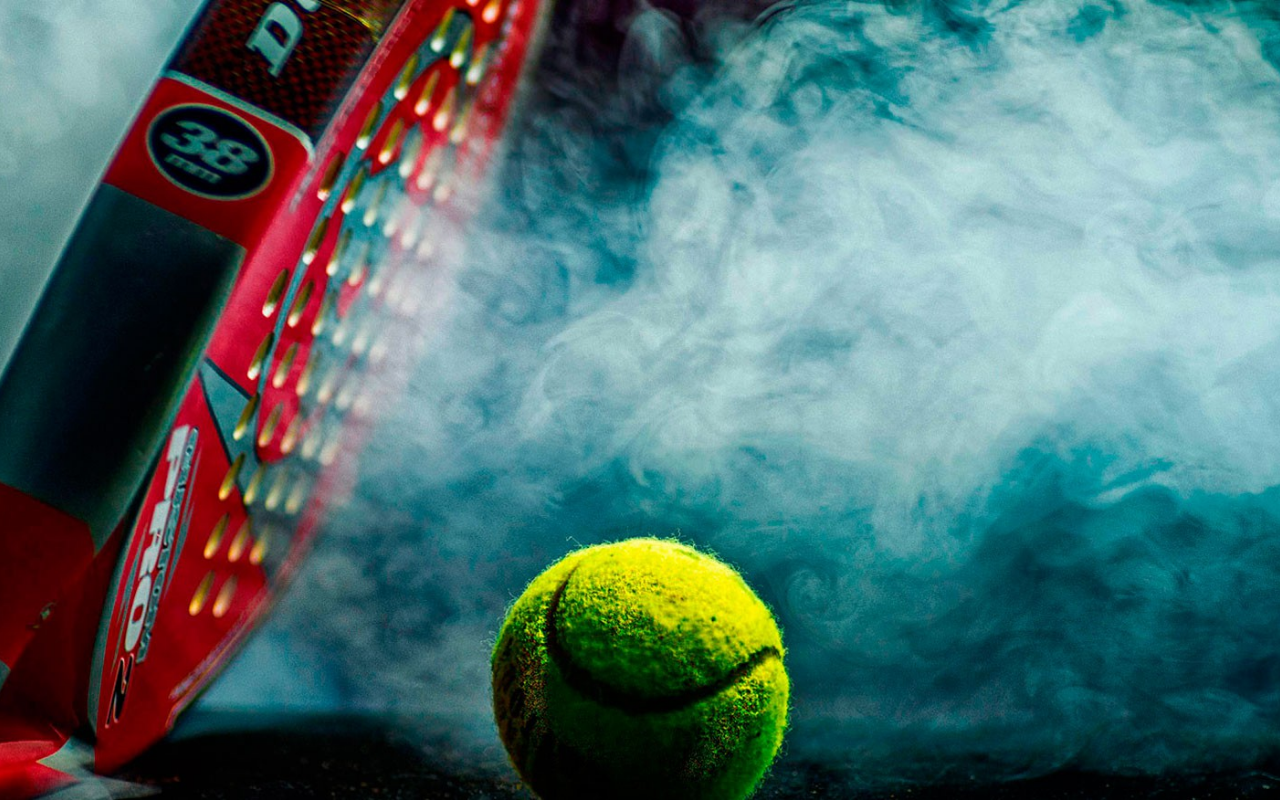
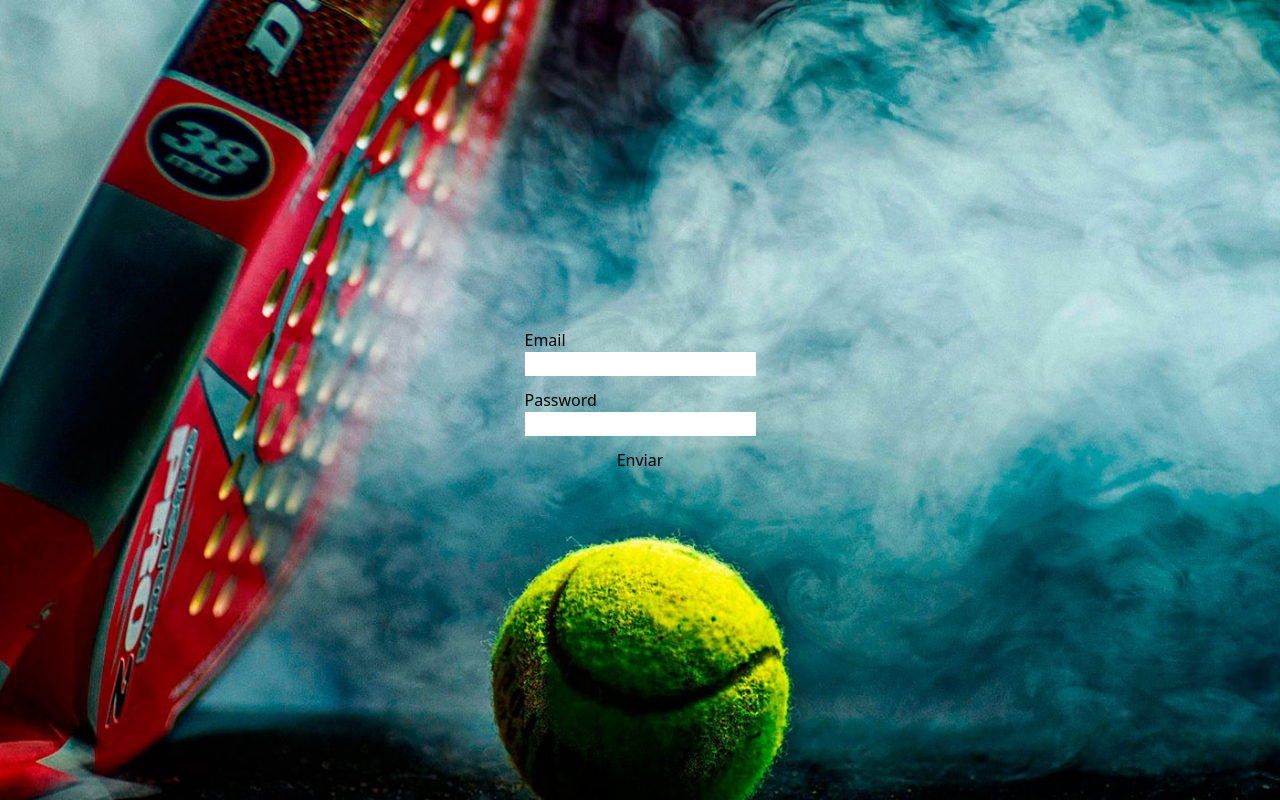
Before and after one commit to franabad/padelweb, a Next.js app: page /register in a window 1280 px wide. Built offline with nearby package versions, Linux system fonts and the light colour scheme.

Commit message:
Register integration

```diff
--- a/package.json
+++ b/package.json
@@ -17,6 +17,7 @@
     "next": "13.2.4",
     "react": "18.2.0",
     "react-dom": "18.2.0",
+    "react-hook-form": "^7.43.9",
     "typescript": "5.0.3"
   },
   "devDependencies": {
--- a/src/app/(auth)/register/page.tsx
+++ b/src/app/(auth)/register/page.tsx
@@ -1,5 +1,7 @@
+import RegisterForm from '@/components/client/registerForm';
+
 const RegisterPage: React.FC = () => {
-  return <div></div>;
+  return <RegisterForm />;
 };
 
 export default RegisterPage;
--- /dev/null
+++ b/src/components/client/auth.tsx
@@ -0,0 +1,25 @@
+import React from 'react';
+import Link from 'next/link';
+
+const Auth = () => {
+  return (
+    <div className='flex'>
+      <Link
+        id="login"
+        className="bg-blue-500 hover:bg-blue-700 text-white font-bold py-2 px-4 rounded-l-3xl"
+        href="/login"
+      >
+        Iniciar sesión
+      </Link>
+      <Link
+        id="login"
+        className="bg-green-600 hover:bg-green-700 text-white font-bold py-2 px-4 rounded-r-3xl"
+        href="/register"
+      >
+        Registrarse
+      </Link>
+    </div>
+  );
+};
+
+export default Auth;
--- a/src/components/client/button.tsx
+++ /dev/null
@@ -1,16 +0,0 @@
-import React from "react";
-import Link from "next/link";
-
-const LoginButton = () => {
-  return (
-    <Link
-      id="login"
-      className="bg-blue-500 hover:bg-blue-700 text-white font-bold py-2 px-4 rounded-3xl"
-      href="/login"
-    >
-      Iniciar sesión
-    </Link>
-  );
-};
-
-export default LoginButton;
--- a/src/components/client/navbar.tsx
+++ b/src/components/client/navbar.tsx
@@ -1,6 +1,6 @@
 'use client';
 import Link from 'next/link';
-import LoginButton from './button';
+import Auth from './auth';
 import Services from './services';
 
 const NavBar = () => {
@@ -46,7 +46,7 @@ const NavBar = () => {
           </Link>
         </div>
         <div className="relative">
-          <LoginButton />
+          <Auth />
         </div>
       </div>
     </nav>
--- /dev/null
+++ b/src/components/client/registerForm.tsx
@@ -0,0 +1,61 @@
+'use client';
+
+import { useForm } from 'react-hook-form';
+
+const RegisterForm = () => {
+  const {
+    register,
+    handleSubmit,
+    formState: { errors },
+  } = useForm();
+
+  const onSubmit = (data: any) => {
+    fetch('http://localhost:4000/register', {
+      method: 'POST',
+      body: JSON.stringify(data),
+    });
+  };
+
+  return (
+    <form
+      className="flex items-center justify-center h-full"
+      onSubmit={handleSubmit(onSubmit)}
+    >
+      <div className="flex flex-col">
+        <div className="flex flex-col mb-3">
+          <label htmlFor="email">Email</label>
+          <input
+            type="text"
+            id="email"
+            {...register('email', {
+              required: 'required',
+              pattern: {
+                value: /\S+@\S+\.\S+/,
+                message: 'Entered value does not match email format',
+              },
+            })}
+          />
+          {errors.email && (
+            <span className="text-xs text-red-600 text-center">
+              Invalid email
+            </span>
+          )}
+        </div>
+        <div className="flex flex-col mb-3">
+          <label htmlFor="password">Password</label>
+          <input
+            type="password"
+            id="password"
+            {...register('password', {
+              required: 'required',
+              minLength: 8,
+            })}
+          />
+        </div>
+        <button type="submit">Enviar</button>
+      </div>
+    </form>
+  );
+};
+
+export default RegisterForm;
```
Also changed, not shown: 1 other file (tests, documents, lock files or other folders).
